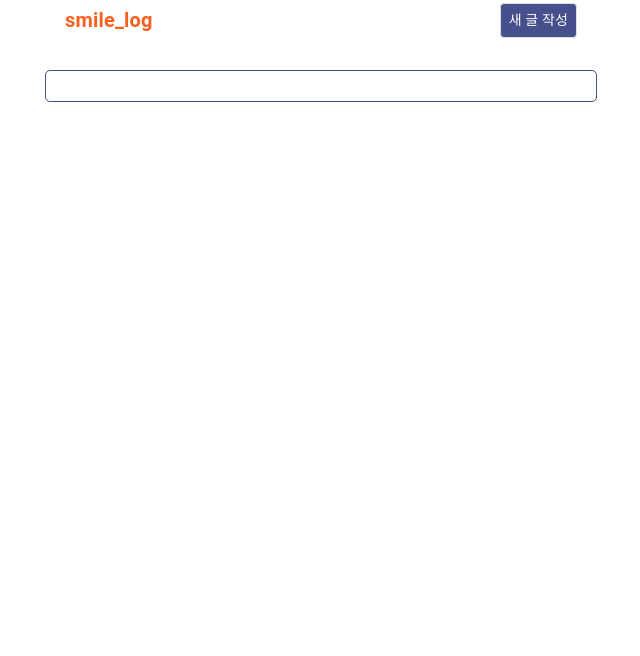
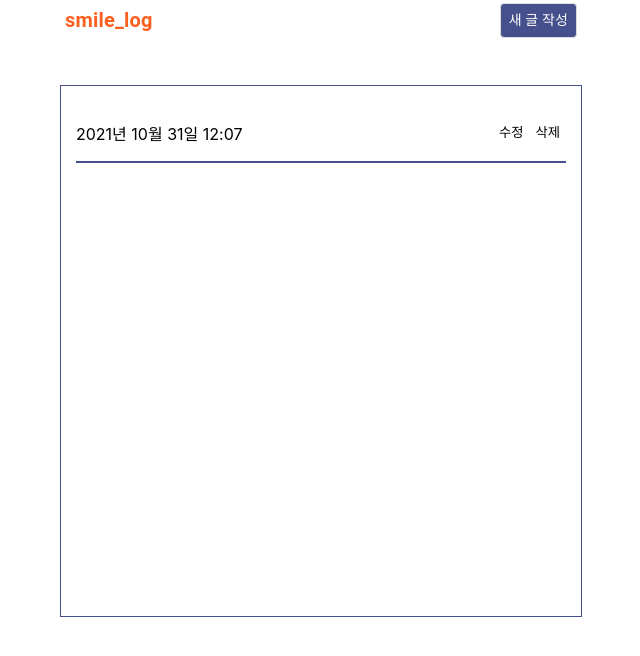
Before and after one commit to MINGDY98/smile-blog, a React (Create React App) app in the folder client/: page /read/1 in a window 1280 px wide. Shown: the top 656 px of the page, without its empty margins (319-959 px from the left). Built offline with nearby package versions, Linux system fonts and the light colour scheme; no server answers.

Commit message:
feat: post 디자인 수정

```diff
--- a/client/src/containers/NavigationBar.js
+++ b/client/src/containers/NavigationBar.js
@@ -1,7 +1,8 @@
 import React from 'react';
 import styled from "styled-components";
 import Title from '../components/Title';
-import { Typography,Button } from '@material-ui/core';
+import { Typography } from '@material-ui/core';
+import { PrimaryButton } from '../styles/common';
 
 const NavigationWrapper = styled.div`
 	height					: 40px;
@@ -16,12 +17,7 @@ const ButtonWrapper = styled.div`
   justify-content : space-between;
 `
 
-const CreateButton = styled(Button)`
-
-  font-weight     : 600;
-  font-size       : 14px;
-  background-color: #46508c;
-  border          : 1px solid #DDD;
+const CreateButton = styled(PrimaryButton)`
   &:hover {
     background-color : #fc6020;
   }
--- a/client/src/pages/Readpost.js
+++ b/client/src/pages/Readpost.js
@@ -3,11 +3,35 @@ import { useParams } from 'react-router-dom';
 import axios from 'axios';
 import styled from "styled-components"
 import Container from '@material-ui/core/Container';
+import dayjs from 'dayjs';
 
-export const PostWrapper = styled.div`
+const PostWrapper = styled.div`
   border          : 1px solid #46508c;
-  border-radius   : 5px;
   padding         : 15px;
+	margin          : 15px;
+	min-height			: 500px;
+`
+
+const Line = styled.hr`
+	margin					: 16px 0px;
+  border					: 1px solid #46508c;
+`
+
+const Date = styled.caption`
+	display					:inline-block;
+`
+
+const EditButton = styled.button`
+	border					: none;
+	background			: none;
+	display					:inline-block;
+	cursor					:pointer;
+	display					:inline-block;
+`
+
+const Wrapper = styled.div`
+	display					: flex;
+	justify-content	: space-between;
 `
 
 const ReadPost = () => {
@@ -20,7 +44,6 @@ const ReadPost = () => {
   }
 
 	React.useEffect(()=>{
-
 		callPostApi()
     .then(res=>{
       setPost(res.data[0]);
@@ -31,6 +54,19 @@ const ReadPost = () => {
   return (
 		<Container maxWidth="sm">
 			<PostWrapper>
+				<h2>{post.title}</h2>
+				<Wrapper>
+					<Date>{dayjs(post.date).format("YYYY년 MM월 DD일 HH:mm")}</Date>
+					<div>
+						<EditButton>
+							수정
+						</EditButton>
+						<EditButton>
+							삭제
+						</EditButton>
+					</div>
+				</Wrapper>
+				<Line/>
 				{post.content}
 			</PostWrapper>
 		</Container>
--- a/client/src/styles/common.js
+++ b/client/src/styles/common.js
@@ -1,8 +1,17 @@
 import styled from "styled-components";
+import { Button } from '@material-ui/core';
 
 export const Spacer = styled.div`
-  flex-grow: 1;
+  flex-grow				: 1;
 `
+
 export const Padding = styled.div`
-	padding-top : 15px;
+	padding-top 		: 15px;
 `
+
+export const PrimaryButton = styled(Button)`
+  font-weight     : 600;
+  font-size       : 14px;
+  background-color: #46508c;
+  border          : 1px solid #DDD;
+`
```
